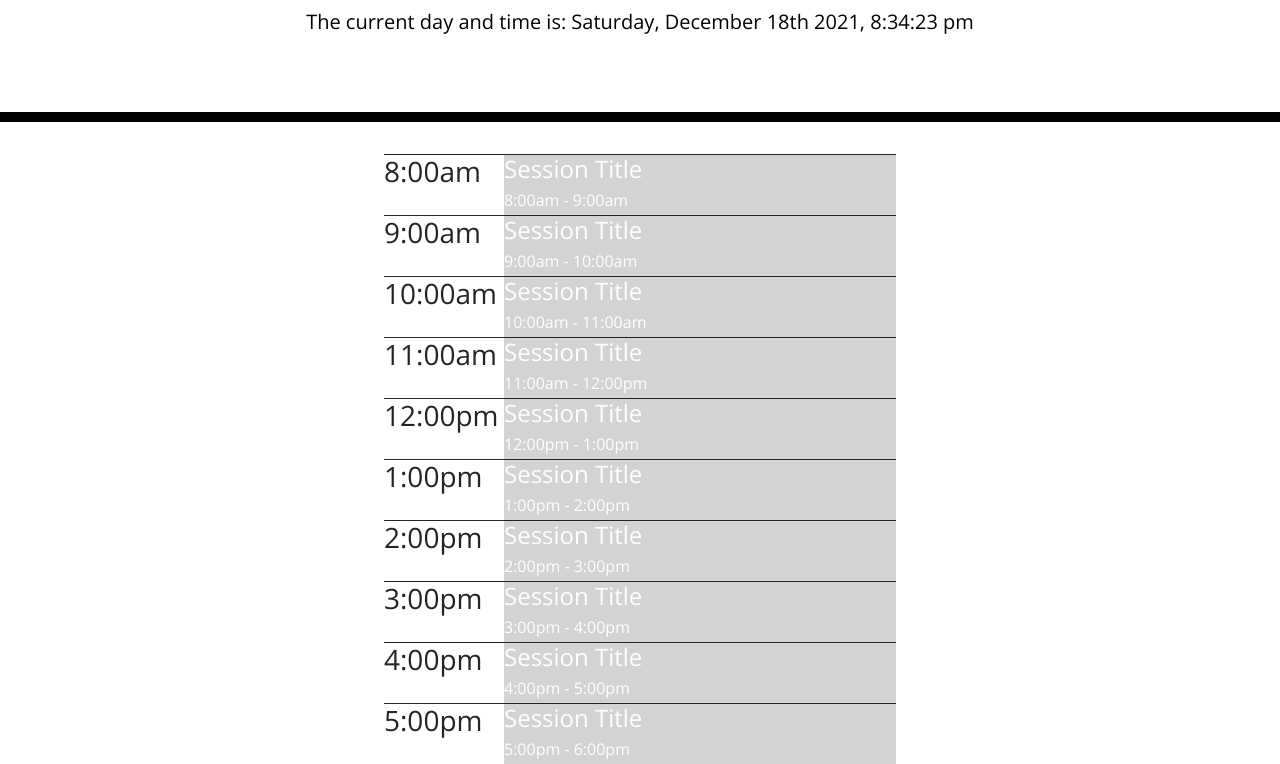
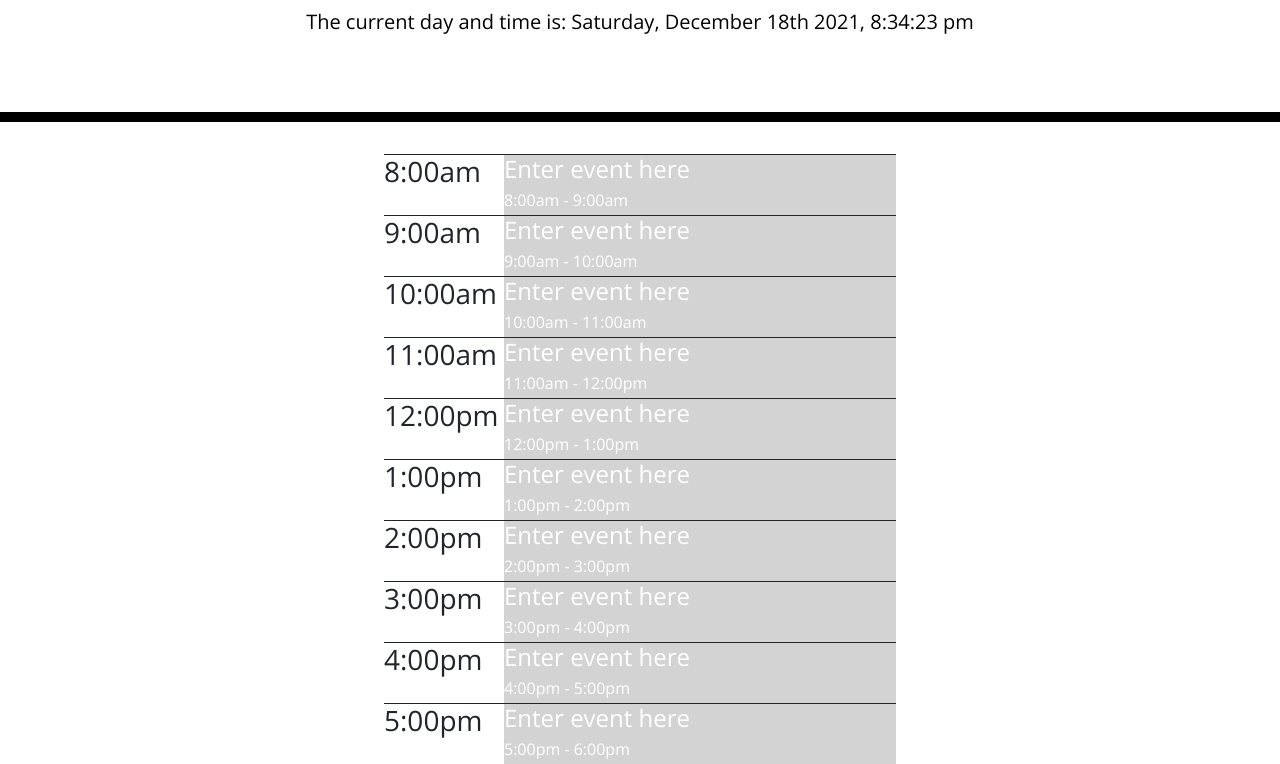
Before and after one commit to Maryjezek/daily_planner, a plain HTML site: page index.html in a window 1280 px wide. Shown: the part 182-946 px from the top of the page. Drawn offline with nearby package versions, Linux system fonts and the light colour scheme.

Commit message:
add new message to timeblock

```diff
--- a/index.html
+++ b/index.html
@@ -35,7 +35,7 @@
       <div class="time-slot">
         <h3>8:00am</h3>
         <div class="session session-1" id="timeslot-8am" data-time= 8>
-          <h4 class="session-title">Session Title</h4>
+          <h4 class="session-title">Enter event here</h4>
           <span class="session-time">8:00am - 9:00am</span>
         </div>
       </div>
@@ -43,7 +43,7 @@
       <div class="time-slot">
         <h3>9:00am</h3>
         <div class="session session-2" id="timeslot-9am" data-time=9>
-          <h4 class="session-title">Session Title</h4>
+          <h4 class="session-title">Enter event here</h4>
           <span class="session-time">9:00am - 10:00am</span>
         </div>
       </div>
@@ -51,7 +51,7 @@
       <div class="time-slot">
         <h3>10:00am</h3>
         <div class="session session-3" id="timeslot-10am" data-time=10>
-          <h4 class="session-title">Session Title</h4>
+          <h4 class="session-title">Enter event here</h4>
           <span class="session-time">10:00am - 11:00am</span>
         </div>
       </div>
@@ -59,49 +59,49 @@
       <div class="time-slot">
         <h3>11:00am</h3>
         <div class="session session-4" id="timeslot-11am" data-time=11>
-          <h4 class="session-title">Session Title</h4>
+          <h4 class="session-title">Enter event here</h4>
           <span class="session-time">11:00am - 12:00pm</span>
         </div>
       </div>
       <div class="time-slot">
         <h3>12:00pm</h3>
         <div class="session session-5" id="timeslot-12pm" data-time=12>
-          <h4 class="session-title">Session Title</h4>
+          <h4 class="session-title">Enter event here</h4>
           <span class="session-time">12:00pm - 1:00pm</span>
         </div>
       </div>
       <div class="time-slot">
         <h3>1:00pm</h3>
         <div class="session session-6" id="timeslot-1pm" data-time=13>
-          <h4 class="session-title">Session Title</h4>
+          <h4 class="session-title">Enter event here</h4>
           <span class="session-time">1:00pm - 2:00pm</span>
         </div>
       </div>
       <div class="time-slot">
         <h3>2:00pm</h3>
         <div class="session session-7" id="timeslot-2pm" data-time=14>
-          <h4 class="session-title">Session Title</h4>
+          <h4 class="session-title">Enter event here</h4>
           <span class="session-time">2:00pm - 3:00pm</span>
         </div>
       </div>
       <div class="time-slot">
         <h3>3:00pm</h3>
         <div class="session session-8" id="timeslot-3pm" data-time=15>
-          <h4 class="session-title">Session Title</h4>
+          <h4 class="session-title">Enter event here</h4>
           <span class="session-time">3:00pm - 4:00pm</span>
         </div>
       </div>
       <div class="time-slot">
         <h3>4:00pm</h3>
         <div class="session session-9" id="timeslot-4pm" data-time=16>
-          <h4 class="session-title">Session Title</h4>
+          <h4 class="session-title">Enter event here</h4>
           <span class="session-time">4:00pm - 5:00pm</span>
         </div>
       </div>
       <div class="time-slot">
         <h3>5:00pm</h3>
         <div class="session session-10" id="timeslot-5pm" data-time=17>
-          <h4 class="session-title">Session Title</h4>
+          <h4 class="session-title">Enter event here</h4>
           <span class="session-time">5:00pm - 6:00pm</span>
         </div>
       </div>
```
